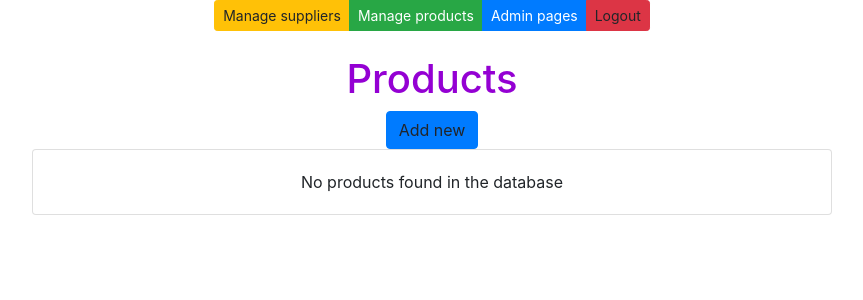
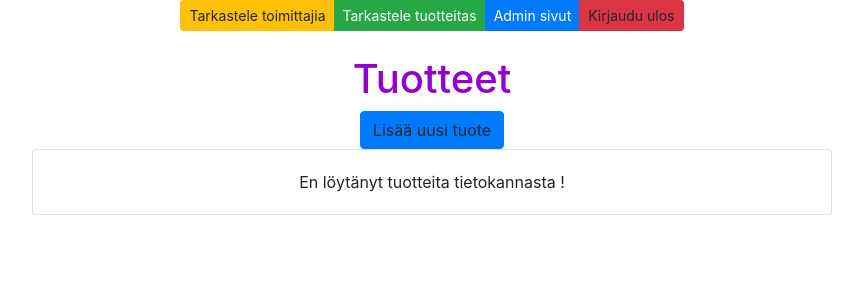
Before and after one commit to Niklas103/N-ytt-, a Django app: page /tuotteet/ in a window 1280 px wide. Shown: the top 300 px of the page, without its empty margins (208-1071 px from the left). Run offline with Django 5.2, Linux system fonts and the light colour scheme; a user stored in the database is signed in; some libraries are stand-ins or nearby versions.

Commit message:
index.html, toimittajalista.html, tuotelista.html, tuotepoisto.html luotu

```diff
--- a/Kurssi/app/templates/index.html
+++ b/Kurssi/app/templates/index.html
@@ -31,10 +31,10 @@
         <center>
             <!-- # Navigointi buttonit -->
             <div class="btn-group" role="group">
-                <a class="btn btn-warning btn-sm" href="/suppliers">Manage suppliers</a>
-                <a class="btn btn-success btn-sm" href="/products">Manage products</a>
-                <a class="btn btn-primary btn-sm" href="/admin">Admin pages</a>
-                <a class="btn btn-danger btn-sm">Logout</a>
+                <a class="btn btn-warning btn-sm" href="/toimittajat">Tarkastele toimittajia</a>
+                <a class="btn btn-success btn-sm" href="/tuotteet">Tarkastele tuotteitas</a>
+                <a class="btn btn-primary btn-sm" href="/admin">Admin sivut</a>
+                <a class="btn btn-danger btn-sm">Kirjaudu ulos</a>
             </div>
 
             {% block content %}
--- a/Kurssi/app/templates/tuotelista.html
+++ b/Kurssi/app/templates/tuotelista.html
@@ -7,24 +7,24 @@
 <div id="add-div"></div>
 <br />
 
-<h1>Products</h1>
+<h1>Tuotteet</h1>
 
-<a onclick="showaddform()" class="btn btn-primary">Add new</a>
+<a onclick="showaddform()" class="btn btn-primary">Lisää uusi tuote</a>
 
-{% for p in products %}
+{% for p in tuote %}
 
 <div class="card" style="width: 50rem;">
     <div class="card-body">
-        <h3 class="card-title">{{p.productname}} </h3>
-        <h5 class="card-text">Supplier: {{p.supplier.companyname}}</h5>
-        <p class="card-text">packagesize: {{p.packagesize}} | unitprice: {{p.unitprice}}</p>
-        <p class="card-text" style="color: green;">Units in stock: {{p.unitsinstock}}</p>
-        <a href="/edit-product-get/{{p.id}}/" class="btn btn-primary">Edit</a>
+        <h3 class="card-title">{{p.tuotenimi}} </h3>
+        <h5 class="card-text">Toimittaja: {{p.toimittaja.yritysnimi}}</h5>
+        <p class="card-text">Tuote paino: {{p.k}} | painoperkappale: {{p.painoperkappale}}</p>
+        <p class="card-text" style="color: green;">Määrä varastossa: {{p.tuotteitavarastossa}}</p>
+        <a href="/edit-product-get/{{p.id}}/" class="btn btn-primary">Muokkaa</a>
 
-        <a href="/confirm-delete-product/{{p.id}}/" class="btn btn-danger">Delete</a>
+        <a href="/confirm-delete-product/{{p.id}}/" class="btn btn-danger">Poista</a>
 
-        <a href="/products-by-supplier/{{p.supplier.id}}/" class="btn btn-secondary">{{p.supplier.companyname}}´s all
-            Products</a>
+        <a href="/products-by-supplier/{{p.toimittaja.id}}/" class="btn btn-secondary">{{p.toimittaja.yritysnimi}} kaikki
+            tuotteet</a>
 
     </div>
 </div>
@@ -34,7 +34,7 @@
 
 <div class="card" style="width: 50rem;">
     <div class="card-body">
-        <p class="card-text">No products found in the database </p>
+        <p class="card-text">En löytänyt tuotteita tietokannasta ! </p>
     </div>
 </div>
 
@@ -44,21 +44,21 @@
 <script>
 
     let y = `
-    <h2 style="color: darkorange;">Please fill in form</h2>
+    <h2 style="color: darkorange;">Täytä tiedot</h2>
 
     <div class="card" style="width: 20rem;">
         <div class="card-body">
-            <form method="post" action="/add-product/">
+            <form method="post" action="/lisää-tuote/">
                 {%csrf_token %}
-                <input class="card-text" class="card-text" type="text" placeholder="product name" name="productname">
-                <input class="card-text" type="text" placeholder="package size" name="packagesize">
-                <input class="card-text" type="text" placeholder="unitprice" name="unitprice">
-                <input class="card-text" type="text" placeholder="units in stock or 0" name="unitsinstock">
+                <input class="card-text" class="card-text" type="text" placeholder="tuote nimi" name="tuotenimi">
+                <input class="card-text" type="text" placeholder="paino per kpl" name="painoperkappale">
+                <input class="card-text" type="text" placeholder="hinta" name="tuotehinta">
+                <input class="card-text" type="text" placeholder="varasto tilanne" name="tuotteitavarastossa">
                 <br />
-                <label for="supplier">Supplier</label>
-                <select id="supplier" name="supplier">
-                {% for s in suppliers %}
-                  <option value="{{s.id}}">{{s.companyname}}</option>
+                <label for="toimittaja">Toimittaja</label>
+                <select id="toimittaja" name="toimittaja">
+                {% for s in toimittaja %}
+                  <option value="{{s.id}}">{{s.yritysnimi}}</option>
                   {% endfor %}
                 </select>
 
--- a/Kurssi/app/urls.py
+++ b/Kurssi/app/urls.py
@@ -17,7 +17,7 @@ Including another URLconf
 from django.urls import path
 
 from .views import tuotelistaview, toimittajalistaview, products_filtered
-from .views import addsupplier, addproduct, deleteproduct, confirmdeleteproduct
+from .views import lisäätoimittaja, lisäätuote, tuotepoisto, vahvistatuotepoisto
 from .views import edit_product_post, edit_product_get, searchsuppliers
 from .views import loginview, login_action, logout_action
 
@@ -32,18 +32,18 @@ urlpatterns = [
     path('login/', login_action),
     path('logout/', logout_action),
 
-     # Products url´s
+     # Tuote url´s
     path('tuotteet/', tuotelistaview),
-    path('add-product/', addproduct),
-    path('delete-product/<int:id>/', deleteproduct),
-    path('confirm-delete-product/<int:id>/', confirmdeleteproduct),
+    path('lisää-tuote/', lisäätuote),
+    path('poista-tuote/<int:id>/', tuotepoisto),
+    path('vahvista-tuote-poisto/<int:id>/', vahvistatuotepoisto),
     path('edit-product-get/<int:id>/', edit_product_get),
     path('edit-product-post/<int:id>/', edit_product_post),
     path('products-by-supplier/<int:id>/', products_filtered),
 
-    # Supplier url´s
+    # Toimittaja url´s
     path('toimittajat/', toimittajalistaview),
-    path('add-supplier/', addsupplier),
+    path('lisää-toimittaja/', lisäätoimittaja),
     path('search-suppliers/', searchsuppliers),
 
 ]
--- a/Kurssi/app/views.py
+++ b/Kurssi/app/views.py
@@ -49,23 +49,23 @@ def tuotelistaview(request):
         return render (request,"tuotelista.html",context)
 
 
-def addproduct(request):
-    a = request.POST['productname']
-    b = request.POST['packagesize']
-    c = request.POST['unitprice']
-    d = request.POST['unitsinstock']
-    e = request.POST['supplier']
+def lisäätuote(request):
+    a = request.POST['tuotenimi']
+    b = request.POST['painoperkappale']
+    c = request.POST['kappalehinta']
+    d = request.POST['tuotteitavarastossa']
+    e = request.POST['toimittaja']
 
-    Tuote(productname = a, packagesize = b, unitprice = c, unitsinstock = d, supplier = Toimittaja.objects.get(id = e)).save()
+    Tuote(tuotenimi = a, painoperkappale = b, kappalehinta = c, tuotteitavarastossa = d, toimittaja = Toimittaja.objects.get(id = e)).save()
     return redirect(request.META['HTTP_REFERER'])
 
-def confirmdeleteproduct(request, id):
-    product = Tuote.objects.get(id = id)
-    context = {'product': product}
-    return render (request,"confirmdelprod.html",context)
+def vahvistatuotepoisto(request, id):
+    tuote = Tuote.objects.get(id = id)
+    context = {'tuote': tuote}
+    return render (request,"tuotepoisto.html",context)
 
 
-def deleteproduct(request, id):
+def tuotepoisto(request, id):
     Tuote.objects.get(id = id).delete()
     return redirect(tuotelistaview)
 
@@ -102,14 +102,14 @@ def toimittajalistaview(request):
         return render (request,"toimittajalista.html",context)
 
 
-def addsupplier(request):
-    a = request.POST['companyname']
-    b = request.POST['contactname']
-    c = request.POST['address']
-    d = request.POST['phone']
-    e = request.POST['email']
-    f = request.POST['country']
-    Toimittaja(companyname = a, contactname = b, address = c, phone = d, email = e, country = f).save()
+def lisäätoimittaja(request):
+    a = request.POST['yritysnimi']
+    b = request.POST['yhteyshenkiö']
+    c = request.POST['osoite']
+    d = request.POST['puhelin']
+    e = request.POST['sähköposti']
+    f = request.POST['maa']
+    Toimittaja(yritysnimi = a, yhteyshenkiö = b, osoite = c, puhelin = d, sähköposti = e, maa = f).save()
     return redirect(request.META['HTTP_REFERER'])
 
 
```
Also changed, not shown: Kurssi/app/templates/confirmdelprod.html (deleted, +0 -19 lines), Kurssi/app/templates/toimittajalista.html (+14 -14 lines), Kurssi/app/templates/tuotepoisto.html (added, +19 -0 lines), Kurssi/db.sqlite3.
